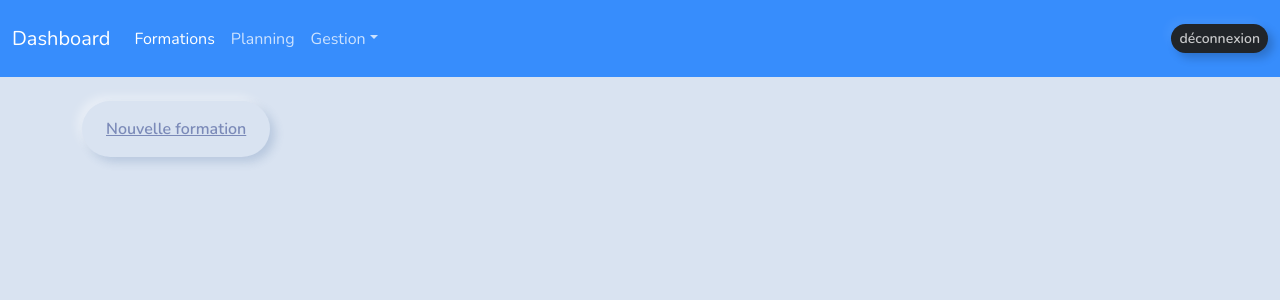
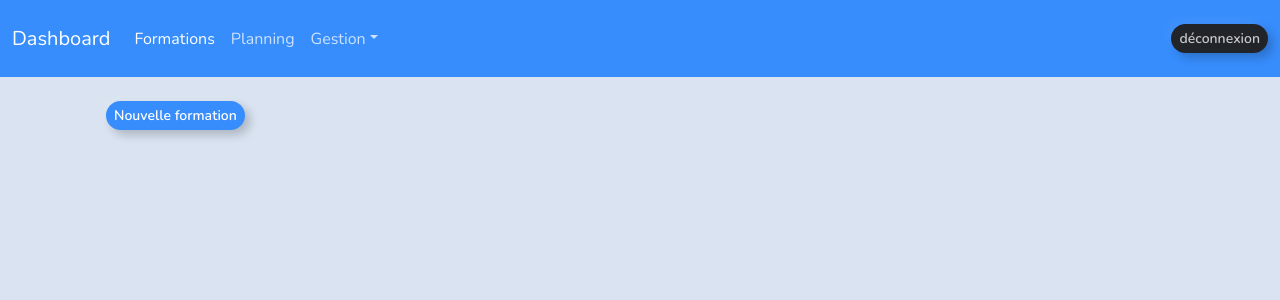
Before and after one commit to XavierJou/Factory, an Angular app in the folder test_angular/: page /formations in a window 1280 px wide. Shown: the top 300 px of the page. Built offline with nearby package versions, Linux system fonts and the light colour scheme; no server answers.

Commit message:
style : formation

```diff
--- a/test_angular/src/app/components/formation/formation/formation.component.html
+++ b/test_angular/src/app/components/formation/formation/formation.component.html
@@ -1,9 +1,24 @@
-<a routerLink="/formation/edit" routerLinkActive="active" class="btn btn-link"
+<div class="container">
+  <div class="container-fluid">
+    <a
+      routerLink="/formation/edit"
+      routerLinkActive="active"
+      class="btn btn-link-primary btn-outline-primary btn-sm"
       >Nouvelle formation</a
     >
-
+  </div>
+  <p></p>
+  <div class="container">
     @for(f of formations;track f.id){
+    <div class="alert alert-dismissible alert-secondary">
       <p>{{ f.id }} : {{ f.titre }}</p>
       <p>{{ f.dateDebut | date : "dd/MM/yyyy" }}</p>
-<p><button (click)="delete(f.id!)">Supprimer</button></p>
+      <p>
+        <button class="btn btn-outline-danger btn-sm" (click)="delete(f.id!)">
+          Supprimer
+        </button>
+      </p>
+    </div>
     }
+  </div>
+</div>
```
Lines whose indentation alone changed are shown as unchanged.
